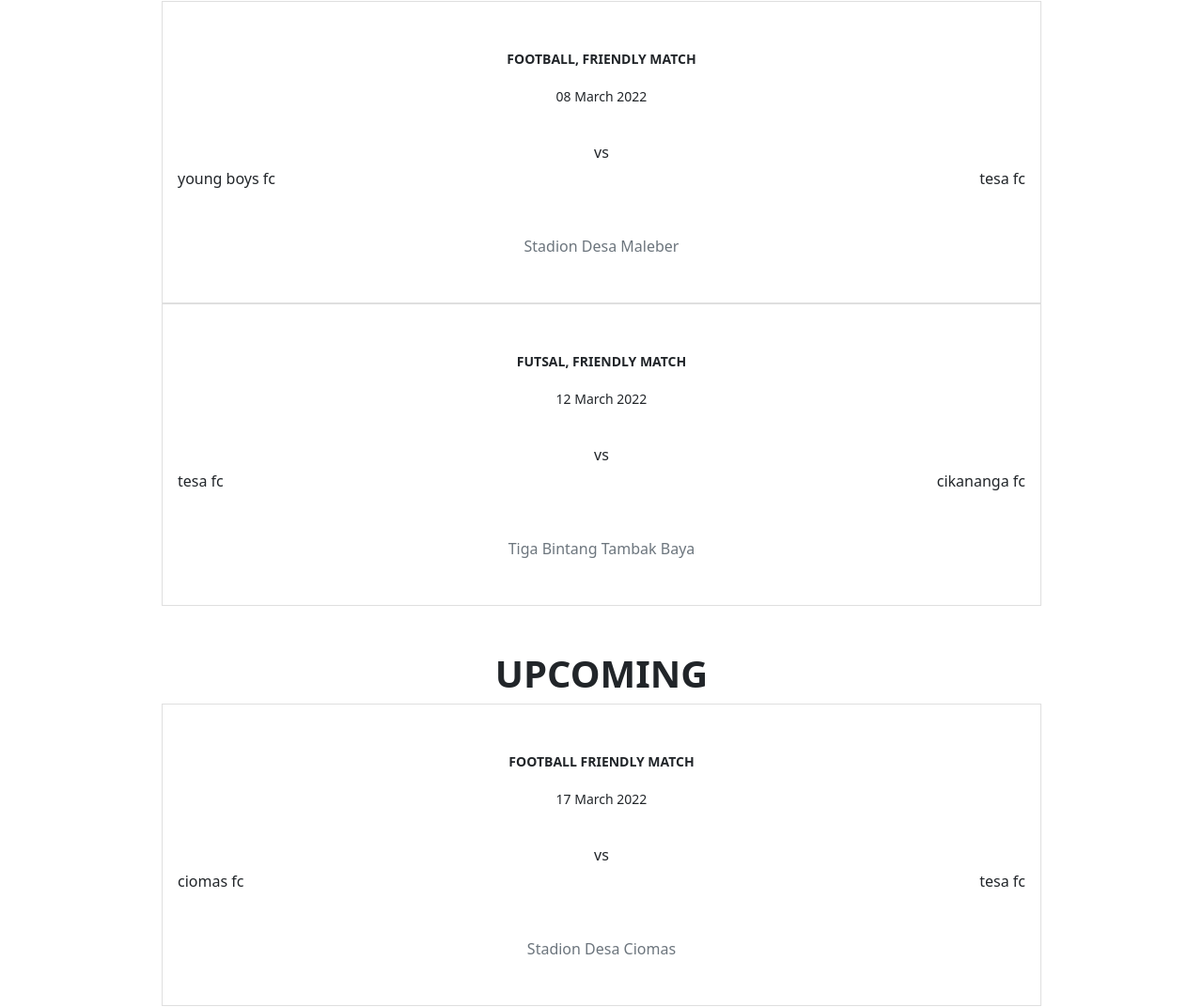
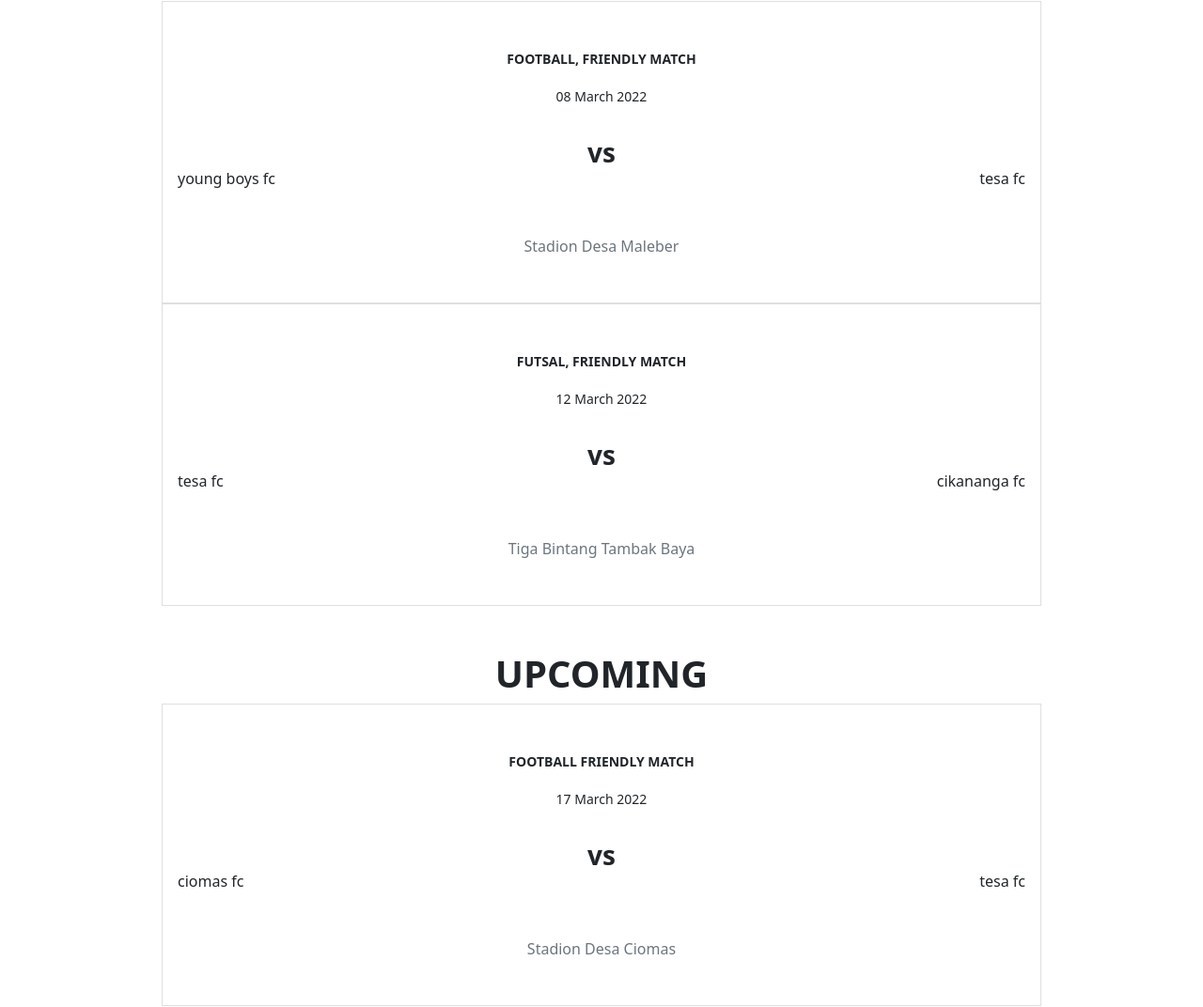
Before and after one commit to tesafc/www2, a Jekyll site: the page built from matches.html, in a window 1280 px wide. Shown: the part 823-1895 px from the top of the page at 94% size. Built offline with Jekyll 4.4.1, drawn with Linux system fonts in a browser that asks for light colours.

Commit message:
Update matches.html

```diff
--- a/matches.html
+++ b/matches.html
@@ -18,7 +18,7 @@
             <p class="card-text text-center text-capitalize"><small>{{ item.date | date_to_long_string }}</small></p>
             <div class="d-flex align-items-center justify-content-between py-5">
               <div class="text-center">{{ item.home }}</div>
-              <div class="position-absolute top-50 start-50 translate-middle align-self-baseline">vs</div>
+              <div class="position-absolute top-50 start-50 translate-middle align-self-baseline fs-3 fw-bolder">vs</div>
               <div class="text-center">{{ item.away }}</div>
             </div>
             <p class="card-text text-center text-capitalize text-secondary">{{ item.place }}</p>
```
